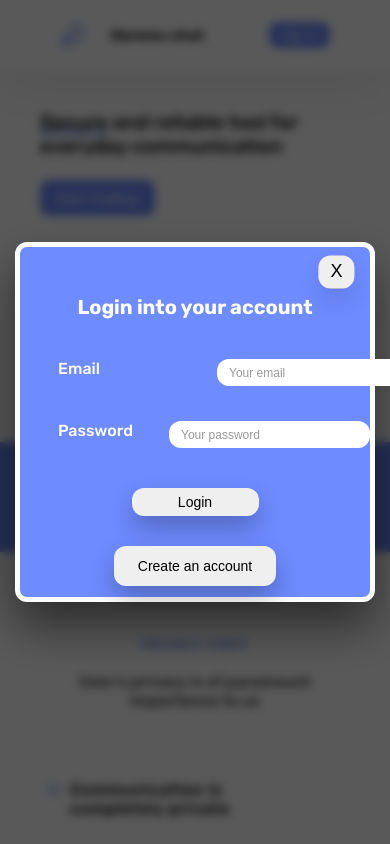
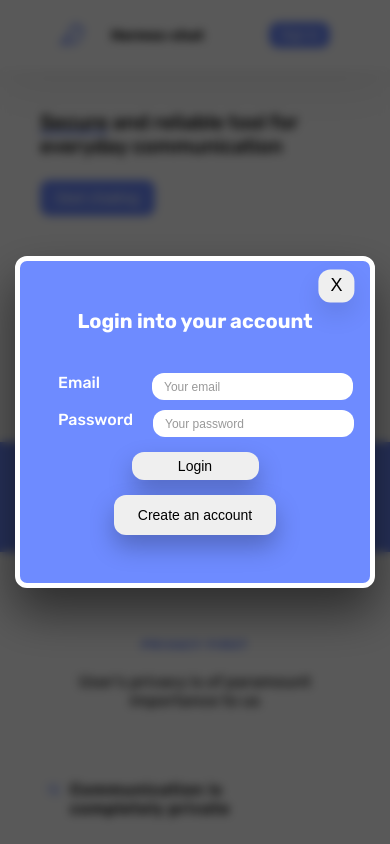
Before and after one commit to BogdanMilivojevic/hermes-chat, a React (Create React App) app: page / in a window 390 px wide. Both pictures are taken after a click on the button "Sign in". Shown: the top 844 px of the page. Built offline with nearby package versions, Linux system fonts and the light colour scheme; no server answers; grey boxes are pictures that could not be loaded.

Commit message:
HE-30-Popup-Fix

```diff
--- a/src/queries.css
+++ b/src/queries.css
@@ -322,8 +322,8 @@
     }
 
     .login-form {
-        gap: 25px;
-        margin-bottom: 30px;
+        gap: 0;
+        margin-bottom: 0;
     }
 
     .login-form input::placeholder {
@@ -336,29 +336,32 @@
 
     .form-label-email {
         margin-bottom: 10px;
+        gap: 0;
     }
 
     .form-label-email label {
         margin-left: -10px;
-        margin-right: 42px;
+        margin-right: 52px;
     }
 
     .form-label-password {
         margin-bottom: 15px;
+        gap: 0;
     }
 
     .form-label-password label {
         margin-left: -10px;
-        margin-right: 9px;
+        margin-right: 20px;
     }
 
     .form-label-username {
+        gap: 0;
         margin-bottom: 10px;
     }
 
     .form-label-username label {
         margin-left: -10px;
-        margin-right: 7px;
+        margin-right: 16px;
     }
 
     .form-label-image {
@@ -375,6 +378,7 @@
         width: 50%;
         align-self: center;
         padding: 6px 12px;
+        margin-bottom: 15px;
     }
 
     .image-icon {
```
